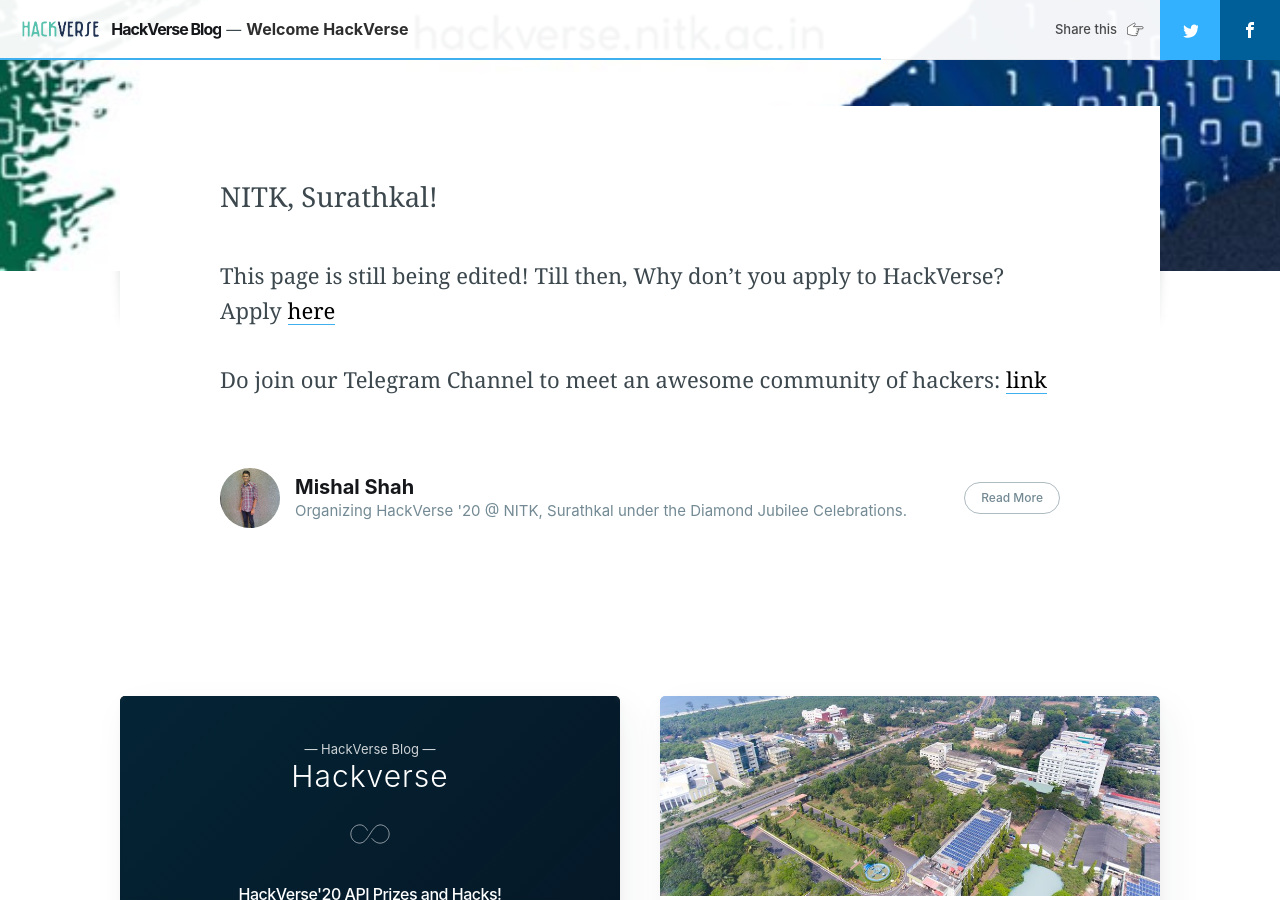
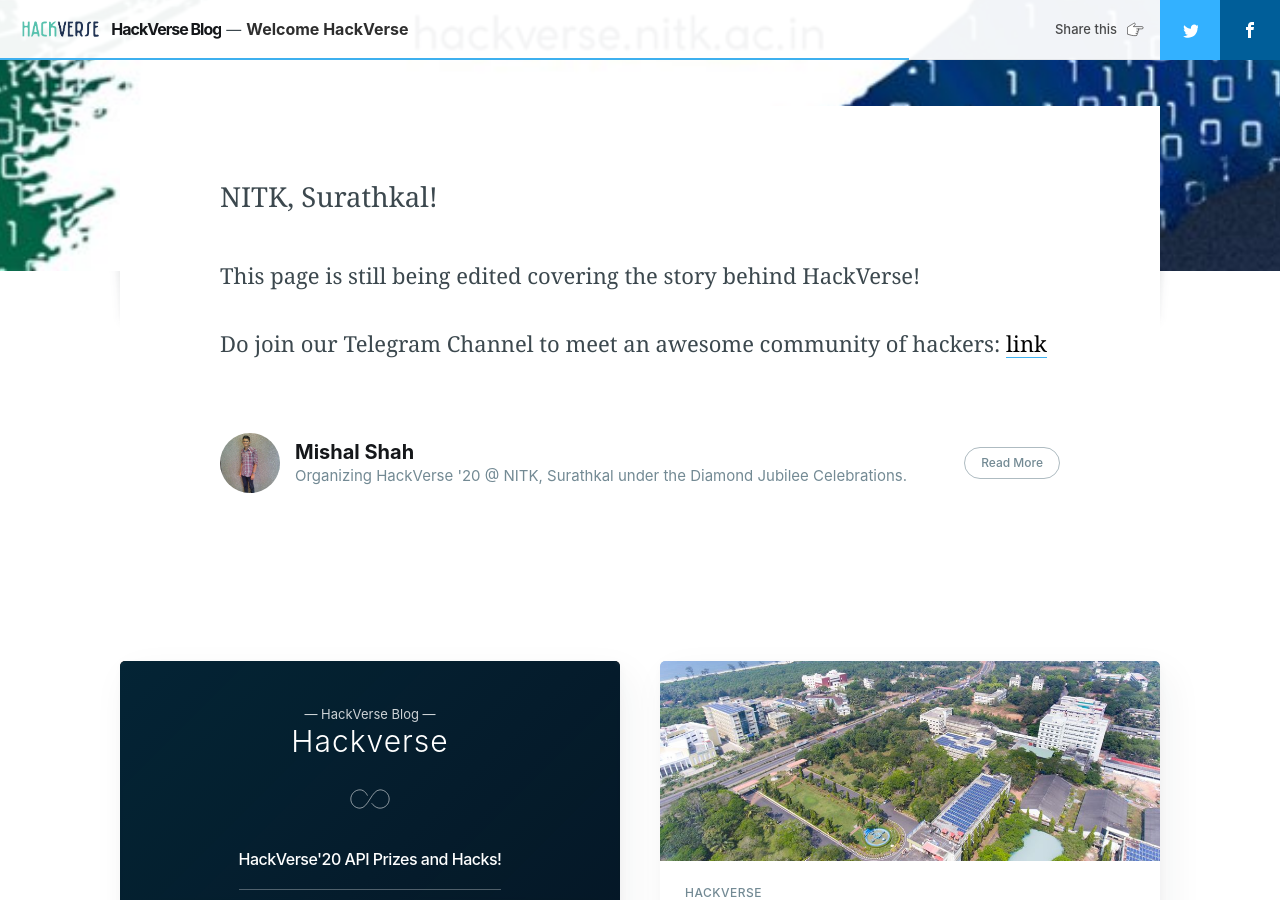
Before and after one commit to HackVerse/blog, a Jekyll site: the page built from _posts/2019-11-16-welcome.md, in a window 1280 px wide and 900 px high, scrolled down 791 px. Built offline with Jekyll 4.4.1, drawn with Linux system fonts in a browser that asks for light colours; nearby versions of some CDN libraries; comment, search, counter and statistics services are not loaded.

Commit message:
update welcome blog

```diff
--- a/_posts/2019-11-16-welcome.md
+++ b/_posts/2019-11-16-welcome.md
@@ -13,6 +13,6 @@ author: mishal
 
 NITK, Surathkal!
 
-This page is still being edited! Till then, Why don't you apply to HackVerse? Apply [here](https://hackverse.nitk.ac.in)
+This page is still being edited covering the story behind HackVerse!
 
 Do join our Telegram Channel to meet an awesome community of hackers: [link](https://t.me/hackverse)
```
